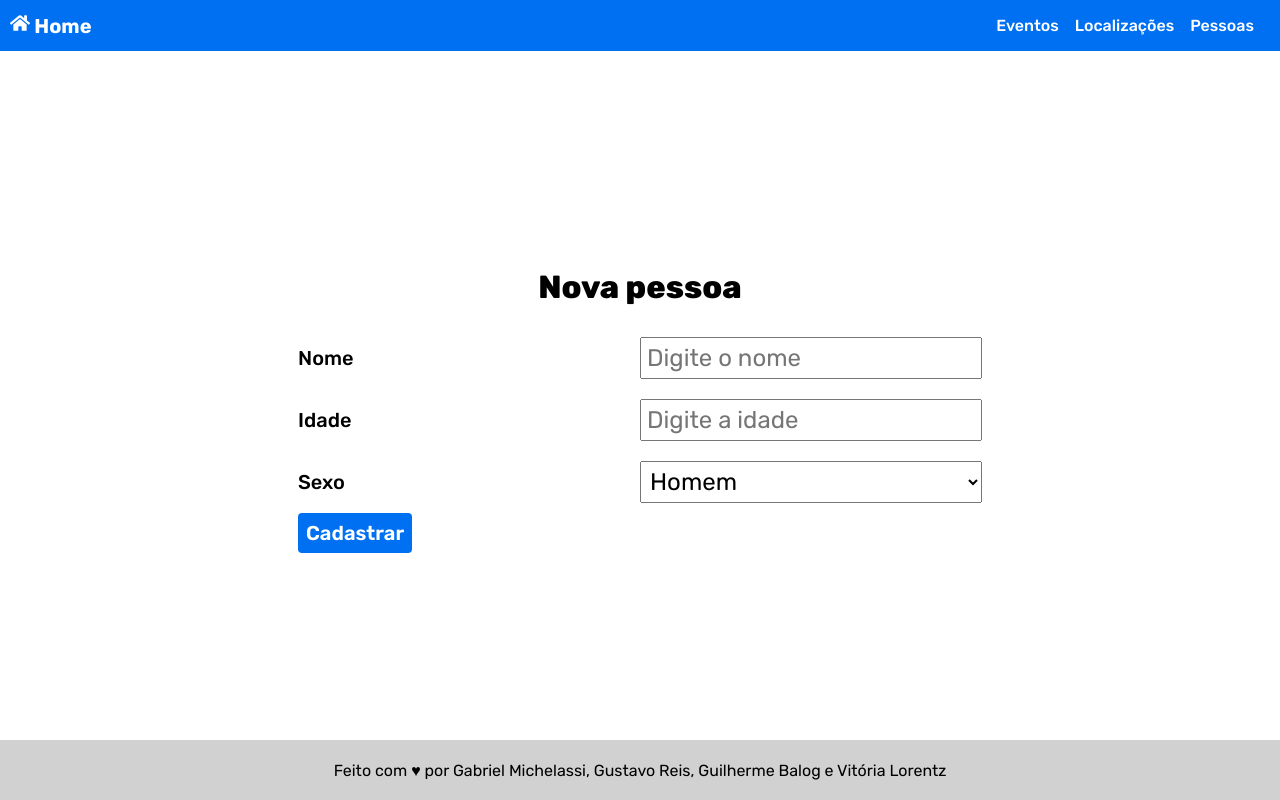
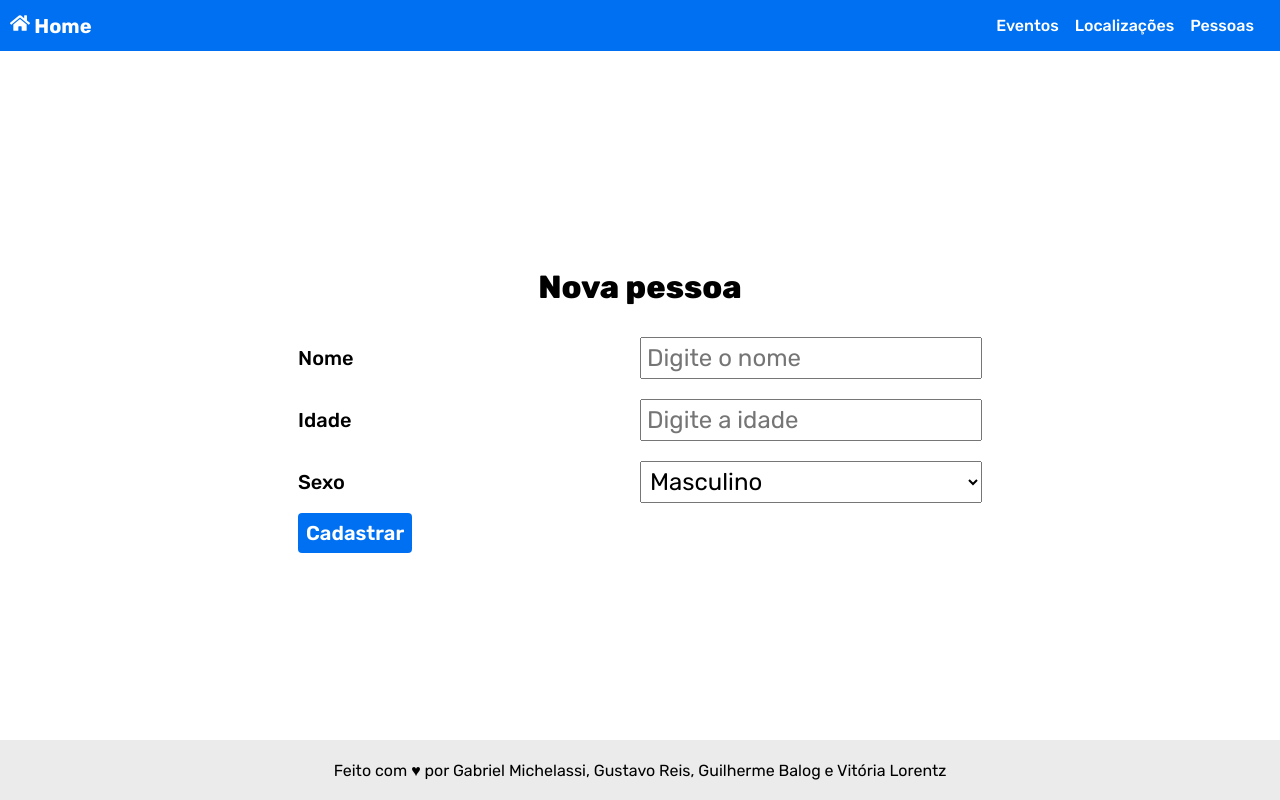
Before and after one commit to GuilhermeBalog/eventos-academicos-frontend, a Next.js app: page /pessoas/novo in a window 1280 px wide. Built offline with nearby package versions, Linux system fonts and the light colour scheme; no server answers.

Commit message:
Maculino e Feminino no form de pessoas

```diff
--- a/pages/pessoas/[id]/editar.js
+++ b/pages/pessoas/[id]/editar.js
@@ -70,10 +70,10 @@ export default function EditarPessoa({ pessoa }) {
             value={sexo}
           >
             <option value={true}>
-              Homem
+              Masculino
             </option>
             <option value={false}>
-              Mulher
+              Feminino
             </option>
           </select>
         </div>
--- a/pages/pessoas/novo.js
+++ b/pages/pessoas/novo.js
@@ -61,10 +61,10 @@ export default function NovaPessoa() {
             value={sexo}
           >
             <option value={true}>
-              Homem
+              Masculino
             </option>
             <option value={false}>
-              Mulher
+              Feminino
             </option>
           </select>
         </div>
--- a/styles/Home.module.css
+++ b/styles/Home.module.css
@@ -28,7 +28,6 @@
   flex: 1;
   font-weight: 700;
   font-size: 1.25em;
-  /* background-color: #f20133; */
 }
 
 .header ul{
@@ -70,7 +69,7 @@
   bottom: 0;
   width: 100%;
   height: 60px;
-  background-color: #d1d1d1;
+  background-color: #ebebeb;
   padding: 0 10px;
 
   display: flex;
```
